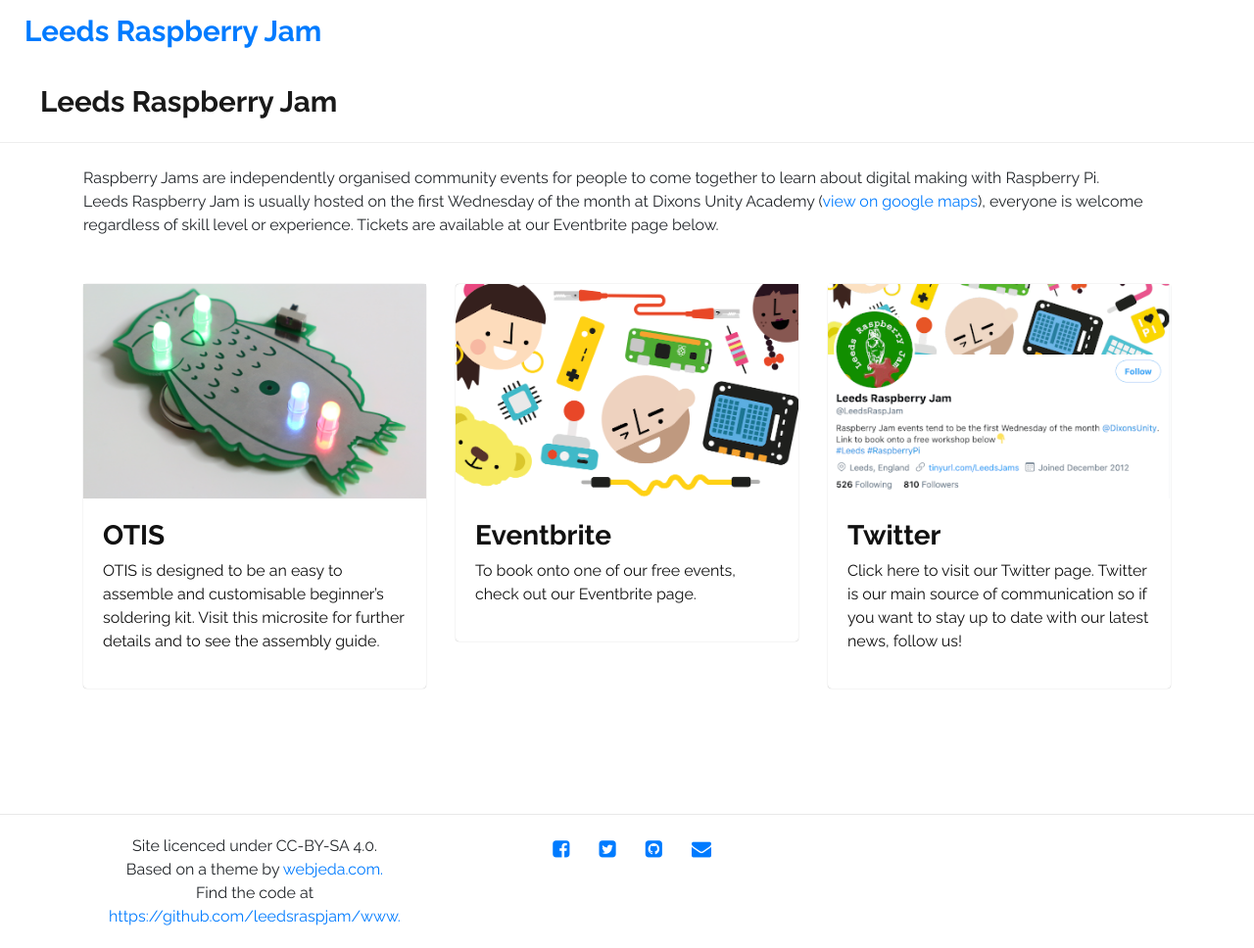
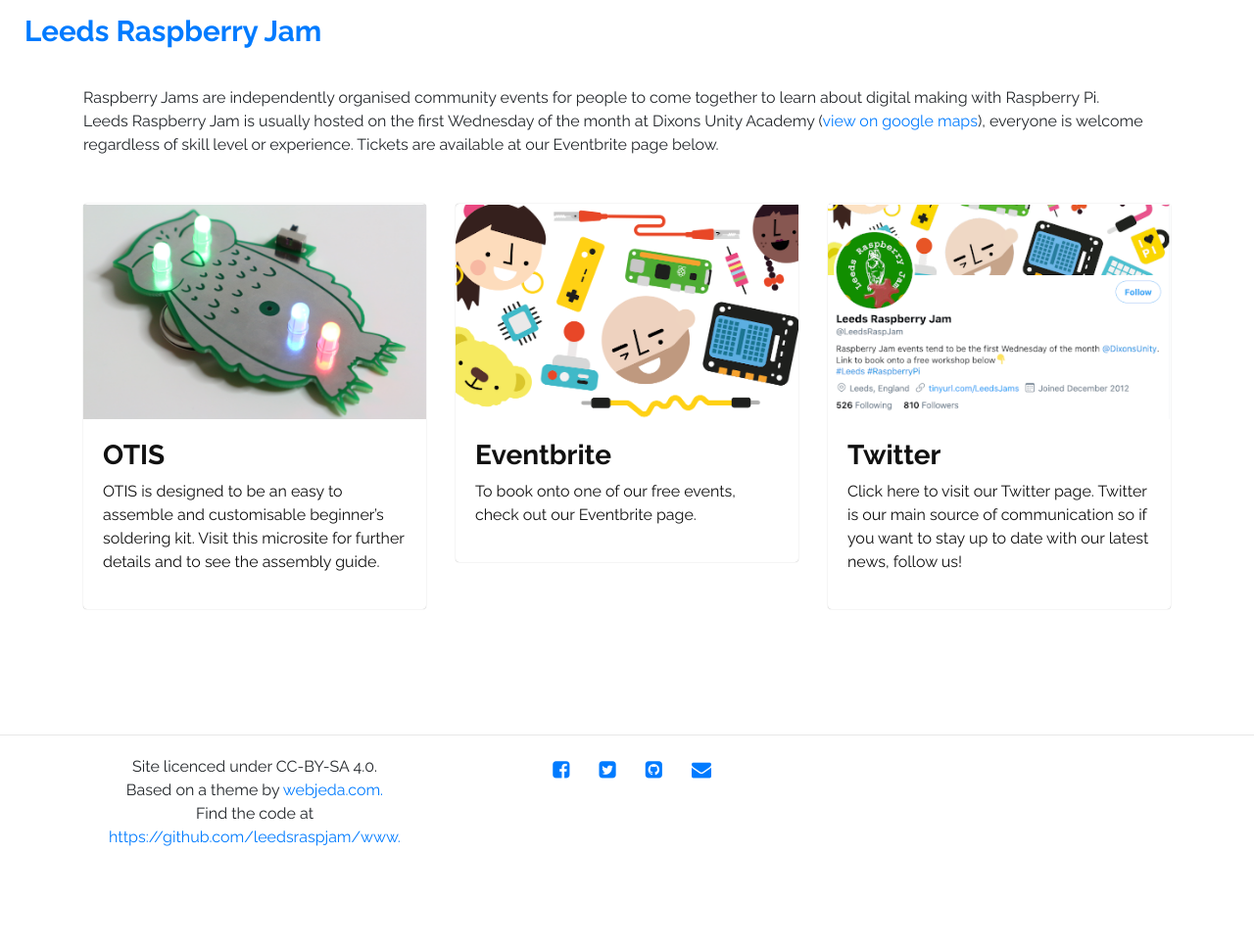
Before and after one commit to LeedsRaspJam/www, a Jekyll site: the page built from index.html, in a window 1280 px wide. Shown: the whole page at 98% size. Built offline with Jekyll 4.4.1, drawn with Linux system fonts in a browser that asks for light colours; the list of posts is cut into pages by our own code; after the commit the page ends 900 px from its top, so only the background shows below that.

Commit message:
Update header.html

```diff
--- a/_includes/header.html
+++ b/_includes/header.html
@@ -1,6 +1,6 @@
 <header class="site-header">
 <a class="navbar-brand" href="{{site.baseurl}}/">Leeds Raspberry Jam</a>
-<nav class="navbar navbar-expand-lg navbar-light bg-transparent">
+<nav class="navbar navbar-expand-lg navbar-light bg-transparent" style="display:none;">
   <a class="navbar-brand" href="{{site.baseurl}}/">Leeds Raspberry Jam</a>
   <button class="navbar-toggler" type="button" data-toggle="collapse" data-target="#navbarSupportedContent" aria-controls="navbarSupportedContent" aria-expanded="false" aria-label="Toggle navigation">
     <span class="navbar-toggler-icon"></span>
```
